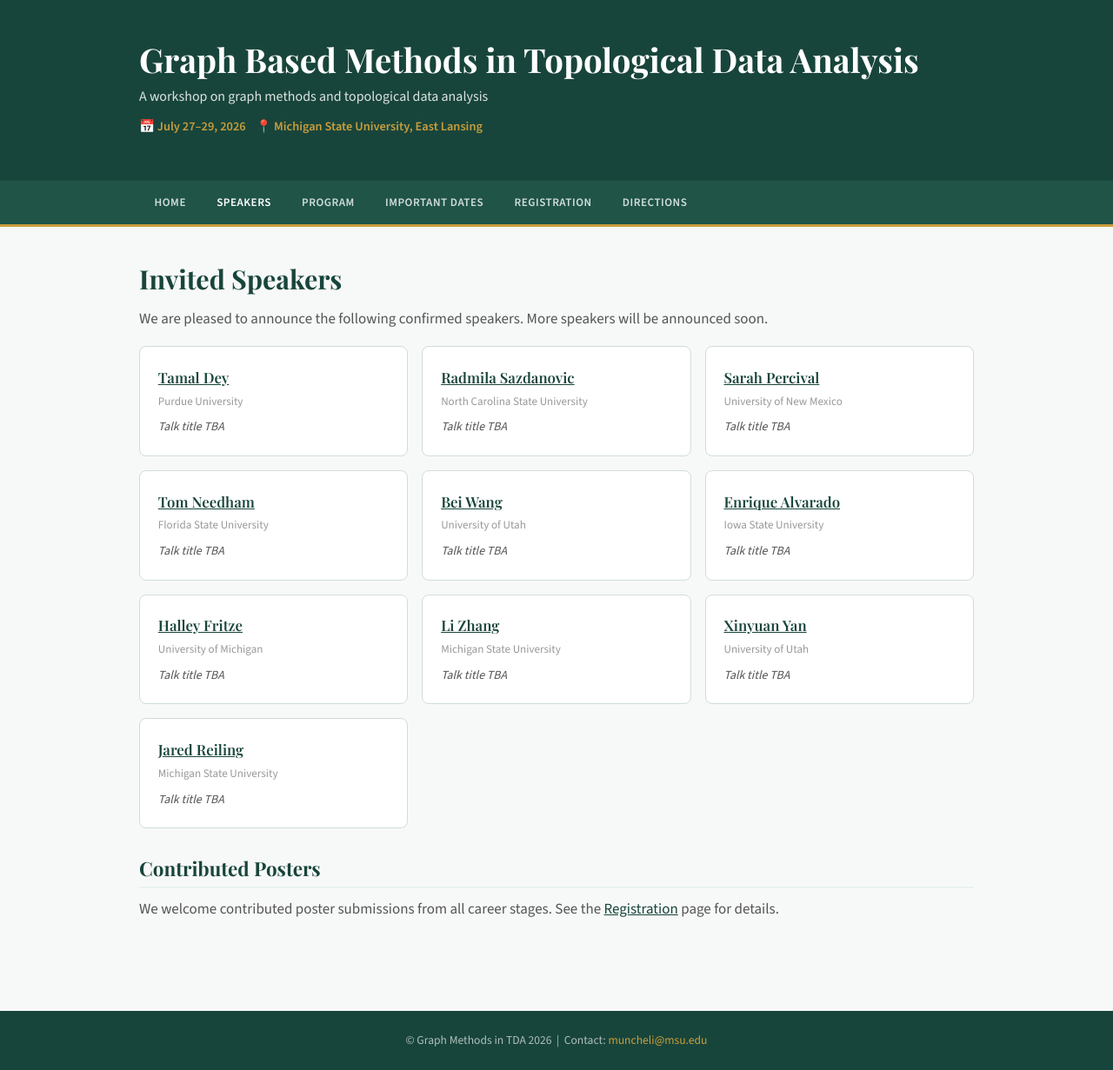
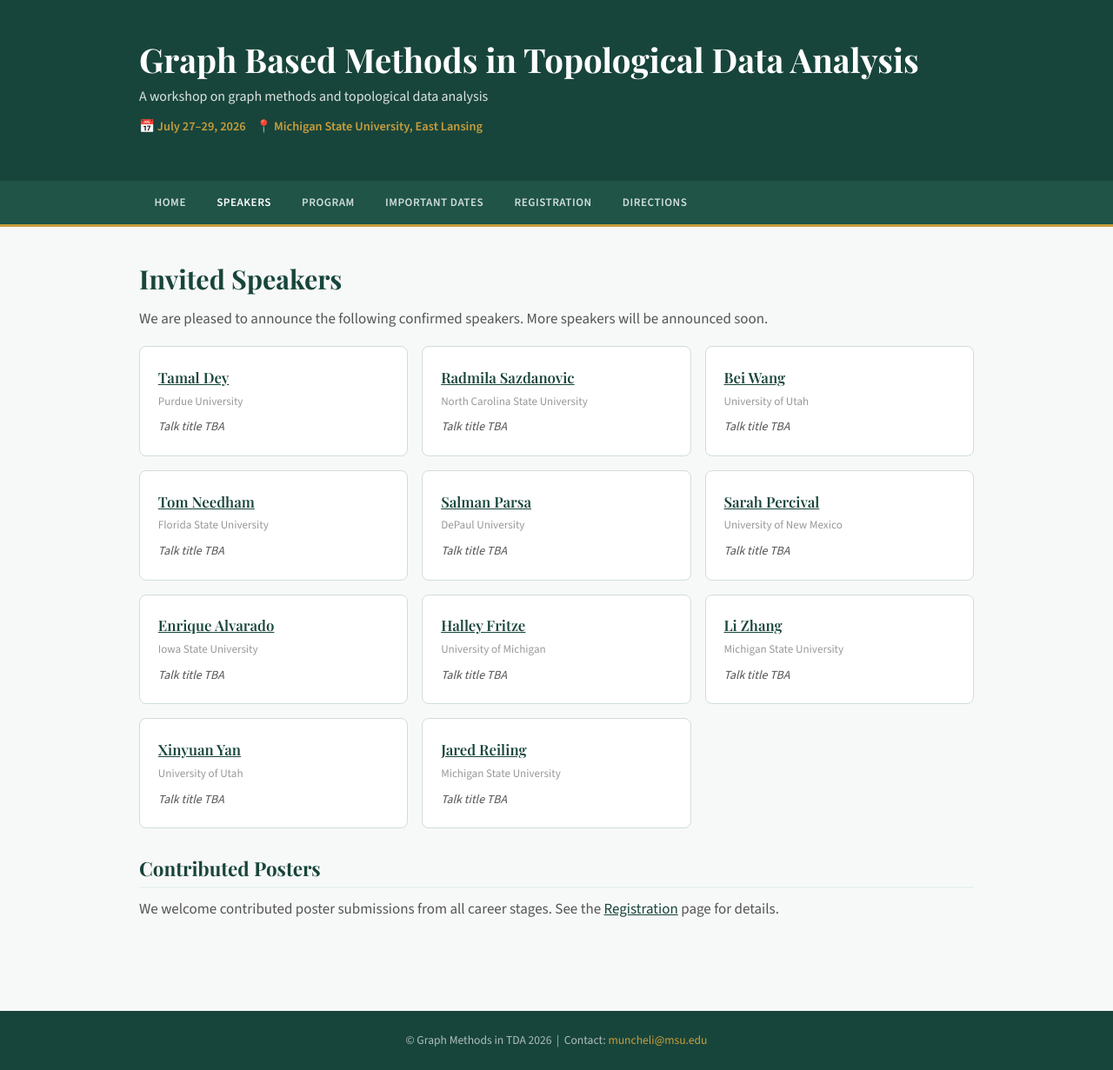
Before and after one commit to MunchLab/graph-methods-tda, a Jekyll site: the page built from speakers.md, in a window 1280 px wide. Shown: the whole page at 87% size. Built offline with Jekyll 4.4.1, drawn with Linux system fonts in a browser that asks for light colours.

Commit message:
Added Salman

```diff
--- a/speakers.md
+++ b/speakers.md
@@ -11,9 +11,10 @@ We are pleased to announce the following confirmed speakers. More speakers will
 
   <div class="speaker-card"><div class="name"><a href="https://www.cs.purdue.edu/homes/tamaldey/" target="_blank" rel="noopener noreferrer">Tamal Dey</a></div><div class="affil">Purdue University</div><div class="talk">Talk title TBA</div></div>
   <div class="speaker-card"><div class="name"><a href="https://radmila.org/" target="_blank" rel="noopener noreferrer">Radmila Sazdanovic</a></div><div class="affil">North Carolina State University</div><div class="talk">Talk title TBA</div></div>
+  <div class="speaker-card"><div class="name"><a href="https://www.sci.utah.edu/~beiwang/" target="_blank" rel="noopener noreferrer">Bei Wang</a></div><div class="affil">University of Utah</div><div class="talk">Talk title TBA</div></div>
+  <div class="speaker-card"><div class="name"><a href="https://www.tomneedham.com/" target="_blank" rel="noopener noreferrer">Tom Needham</a></div><div class="affil">Florida State University</div><div class="talk">Talk title TBA</div></div>
+  <div class="speaker-card"><div class="name"><a href="https://my.cdm.depaul.edu/v2/Public/Academic/Profile/1577" target="_blank" rel="noopener noreferrer">Salman Parsa</a></div><div class="affil">DePaul University</div><div class="talk">Talk title TBA</div></div>
   <div class="speaker-card"><div class="name"><a href="https://www.math.unm.edu/~sarah/" target="_blank" rel="noopener noreferrer">Sarah Percival</a></div><div class="affil">University of New Mexico</div><div class="talk">Talk title TBA</div></div>
-  <div class="speaker-card"><div class="name"><a href="https://www.tomneedham.com/" target="_blank" rel="noopener noreferrer">Tom Needham</a></div><div class="affil">Florida State University</div><div class="talk">Talk title TBA</div></div>
-  <div class="speaker-card"><div class="name"><a href="https://www.sci.utah.edu/~beiwang/" target="_blank" rel="noopener noreferrer">Bei Wang</a></div><div class="affil">University of Utah</div><div class="talk">Talk title TBA</div></div>
   <div class="speaker-card"><div class="name"><a href="https://sites.google.com/view/enriquegalvarado" target="_blank" rel="noopener noreferrer">Enrique Alvarado</a></div><div class="affil">Iowa State University</div><div class="talk">Talk title TBA</div></div>
   <div class="speaker-card"><div class="name"><a href="https://hfr1tz3.github.io/" target="_blank" rel="noopener noreferrer">Halley Fritze</a></div><div class="affil">University of Michigan</div><div class="talk">Talk title TBA</div></div>
   <div class="speaker-card"><div class="name"><a href="https://broad.msu.edu/profile/zhan2070/" target="_blank" rel="noopener noreferrer">Li Zhang</a></div><div class="affil">Michigan State University</div><div class="talk">Talk title TBA</div></div>
```
